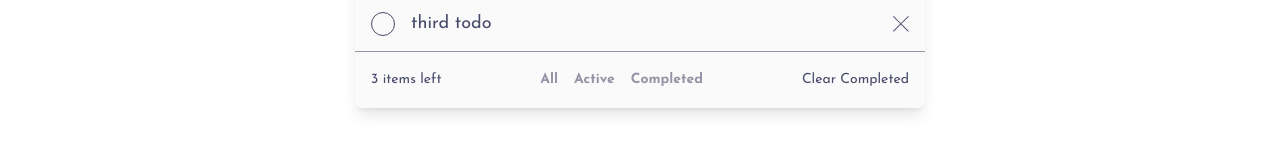
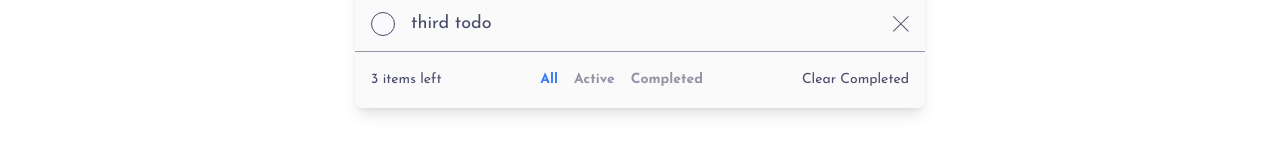
Before and after one commit to nidhinsankar/react-typescript, a React (Vite) app: page / in a window 1280 px wide. Shown: the part 328-482 px from the top of the page. Built offline with nearby package versions, Linux system fonts and the light colour scheme.

Commit message:
started implementing dark mode using tailwind

```diff
--- a/src/components/FilterTab.tsx
+++ b/src/components/FilterTab.tsx
@@ -2,11 +2,15 @@ import { filterOptions } from "../constants";
 import { useTodoContext } from "../context/todoContext";
 
 const FilterTab = () => {
-  const { TOGGLEFILTER } = useTodoContext();
+  const { TOGGLEFILTER, filterType } = useTodoContext();
   return filterOptions.map((filter) => (
     <li
       key={filter.value}
-      className="filter-btn px-2"
+      className={
+        filterType === filter.value
+          ? "filter-btn px-2 text-primary-bright-blue"
+          : "filter-btn px-2"
+      }
       onClick={() => TOGGLEFILTER(filter.value)}
     >
       {filter.label}
--- a/src/pages/Home.tsx
+++ b/src/pages/Home.tsx
@@ -1,9 +1,8 @@
-import React, { SetStateAction } from "react";
+import React, { SetStateAction, useEffect, useState } from "react";
 import InputTodo from "../components/InputTodo";
 import TodoList from "../components/TodoList";
 import { todo } from "../App";
 import Header from "../components/Header";
-import { filterCompleted } from "../constants";
 export interface HomeProps {
   todoList: todo[];
   setTodoList: React.Dispatch<SetStateAction<todo[]>>;
@@ -12,11 +11,33 @@ export interface HomeProps {
 const Home: React.FC<HomeProps> = ({ todoList, setTodoList }) => {
   console.log(todoList);
 
+  const [theme, setTheme] = useState<null | string>(null);
+
+  useEffect(() => {
+    if (window.matchMedia("(prefers-color-scheme: dark)".matches)) {
+      setTheme("dark");
+    } else {
+      setTheme("light");
+    }
+  }, []);
+
+  const handleThemeSwitch = () => {
+    setTheme((prev) => (prev === "dark" ? "light" : "dark"));
+  };
+
+  useEffect(() => {
+    if (theme === "dark") {
+      document.documentElement.classList.add("dark");
+    } else {
+      document.documentElement.classList.remove("light");
+    }
+  }, [theme]);
+
   return (
-    <div className="w-[370px] md:w-[570px] mx-auto">
+    <div className="w-[370px] md:w-[570px] mx-auto ">
       <Header />
       <InputTodo setTodoList={setTodoList} todoList={todoList} />
-      <TodoList filter={filterCompleted} />
+      <TodoList />
     </div>
   );
 };
```
Also changed, not shown: 1 other file (tests, documents, lock files or other folders).
